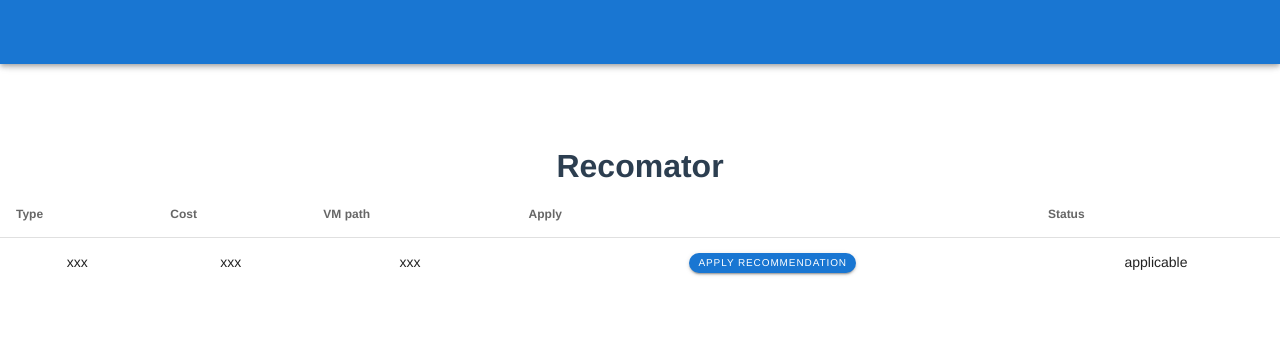
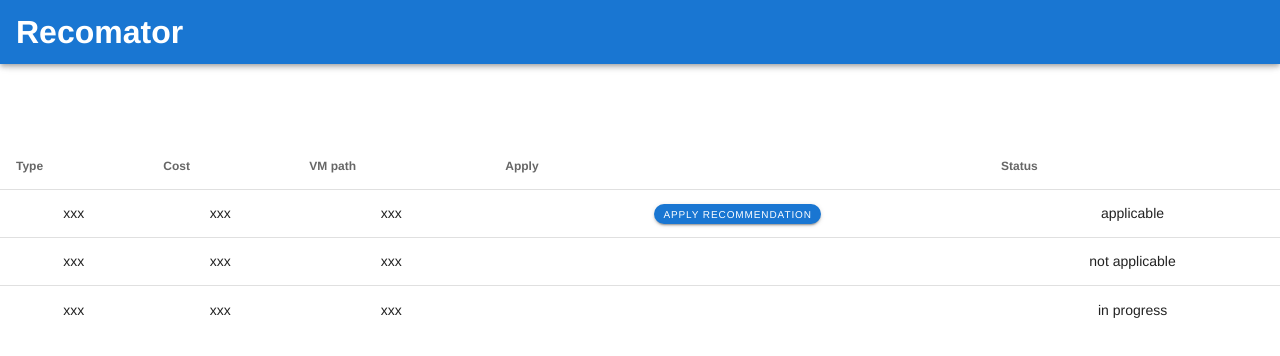
Before and after one commit to googleinterns/recomator, a Vue app in the folder frontend/: page /mock in a window 1280 px wide. Shown: the top 356 px of the page. Built offline with nearby package versions, Linux system fonts and the light colour scheme.

Commit message:
Apply Recommendation only shown when applicable

```diff
--- a/frontend/src/views/Mock.vue
+++ b/frontend/src/views/Mock.vue
@@ -14,9 +14,10 @@ See the License for the specific language governing permissions and
 limitations under the License. -->
 
   <v-app>
-    <v-app-bar app color="primary" dark></v-app-bar>
+    <v-app-bar app color="primary" dark>
+      <h1>Recomator</h1>
+    </v-app-bar>
     <v-main>
-      <h1>Recomator</h1>
       <v-simple-table>
         <thead>
           <tr>
@@ -34,7 +35,12 @@ limitations under the License. -->
             <td>{{ recommendation.cost }}</td>
             <td>{{ recommendation.path }}</td>
             <td>
-              <v-btn rounded color="primary" :disabled="false" dark x-small
+              <v-btn
+                rounded
+                color="primary"
+                :disabled="!recommendation.applicable()"
+                dark
+                x-small
                 >Apply Recommendation</v-btn
               >
             </td>
@@ -59,6 +65,10 @@ class Recommendation {
     this.path = path;
     this.status = status;
   }
+
+  applicable(): boolean {
+    return this.status == "applicable";
+  }
 }
 
 import { Component, Vue } from "vue-property-decorator";
@@ -66,14 +76,18 @@ import { Component, Vue } from "vue-property-decorator";
 @Component
 export default class Mock extends Vue {
   private headers1 = [
-        { text: "Type", align: "start", sortable: false, value: "type" },
-        { text: "Cost", value: "cost" },
-        { text: "VM path", value: "path" },
-        { text: "Apply", value: "apply" },
-        { text: "Status", value: "status" }
-    ]
-  private recommendations1 = [new Recommendation("xxx", "xxx", "xxx", "applicable")]
-  private headers2 = []
-  private recommendations2 = []
-};
+    { text: "Type", align: "start", sortable: false, value: "type" },
+    { text: "Cost", value: "cost" },
+    { text: "VM path", value: "path" },
+    { text: "Apply", value: "apply" },
+    { text: "Status", value: "status" }
+  ];
+  private recommendations1 = [
+    new Recommendation("xxx", "xxx", "xxx", "applicable"),
+    new Recommendation("xxx", "xxx", "xxx", "not applicable"),
+    new Recommendation("xxx", "xxx", "xxx", "in progress")
+  ];
+  private headers2 = [];
+  private recommendations2 = [];
+}
 </script>
```
